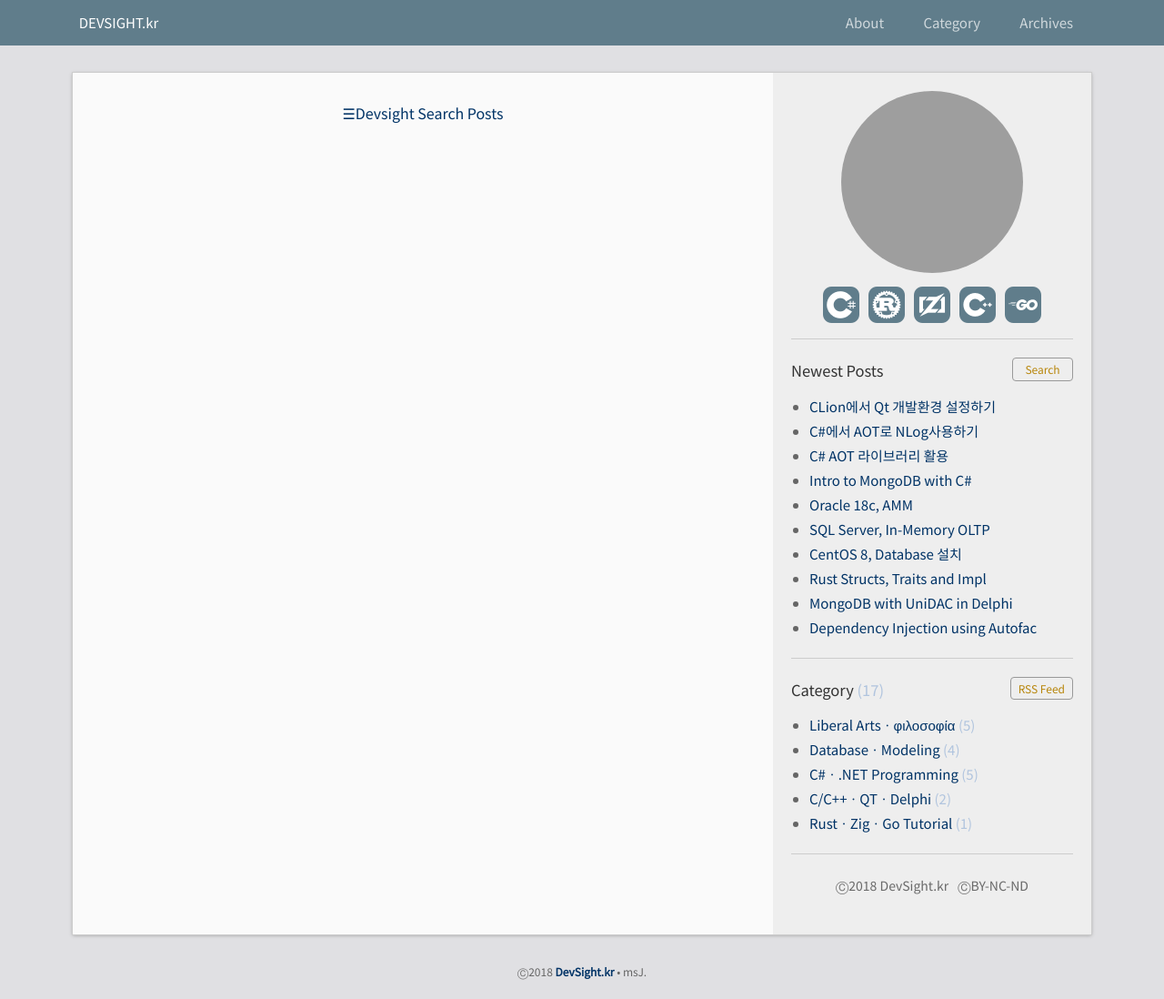
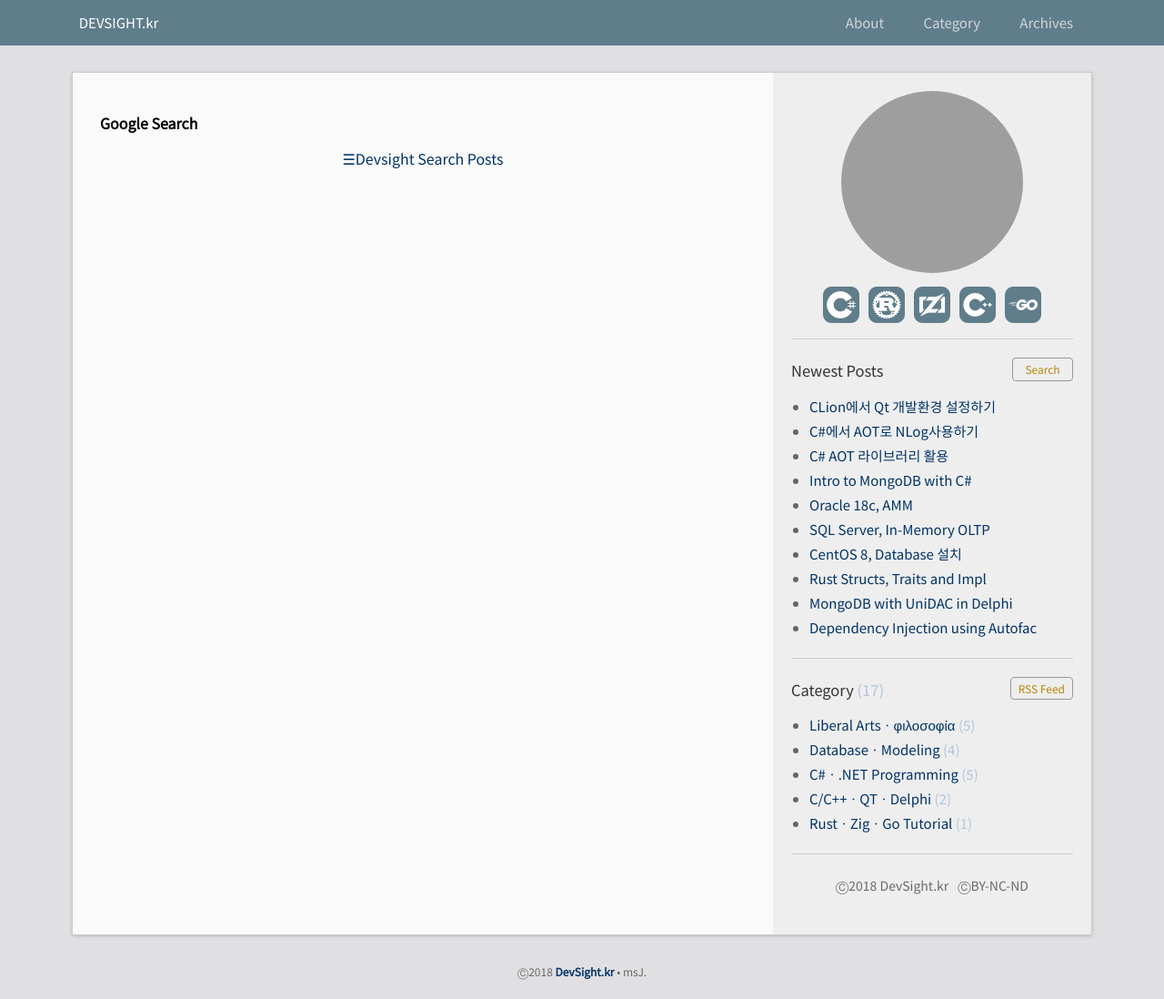
Before and after one commit to DebugJO/rustlang, a Jekyll site: the page built from gsearch.html, in a window 1280 px wide. Shown: the whole page at 91% size. Built offline with Jekyll 4.4.1, drawn with Linux system fonts in a browser that asks for light colours; comment, search, counter and statistics services are not loaded; grey boxes are pictures that could not be loaded.

Commit message:
Update gsearch.html

```diff
--- a/gsearch.html
+++ b/gsearch.html
@@ -4,6 +4,10 @@ title: GSearch
 permalink: /gsearch/
 nav_exclude: true
 ---
+
+<div class="home">
+  <h1 style="font-size:16px;font-weight:bold;">Google Search</h1>
+</div>
 
 <style>
 	.gsc-control-cse gsc-control-cse-ko {background-color : #FAFAFA}
```
